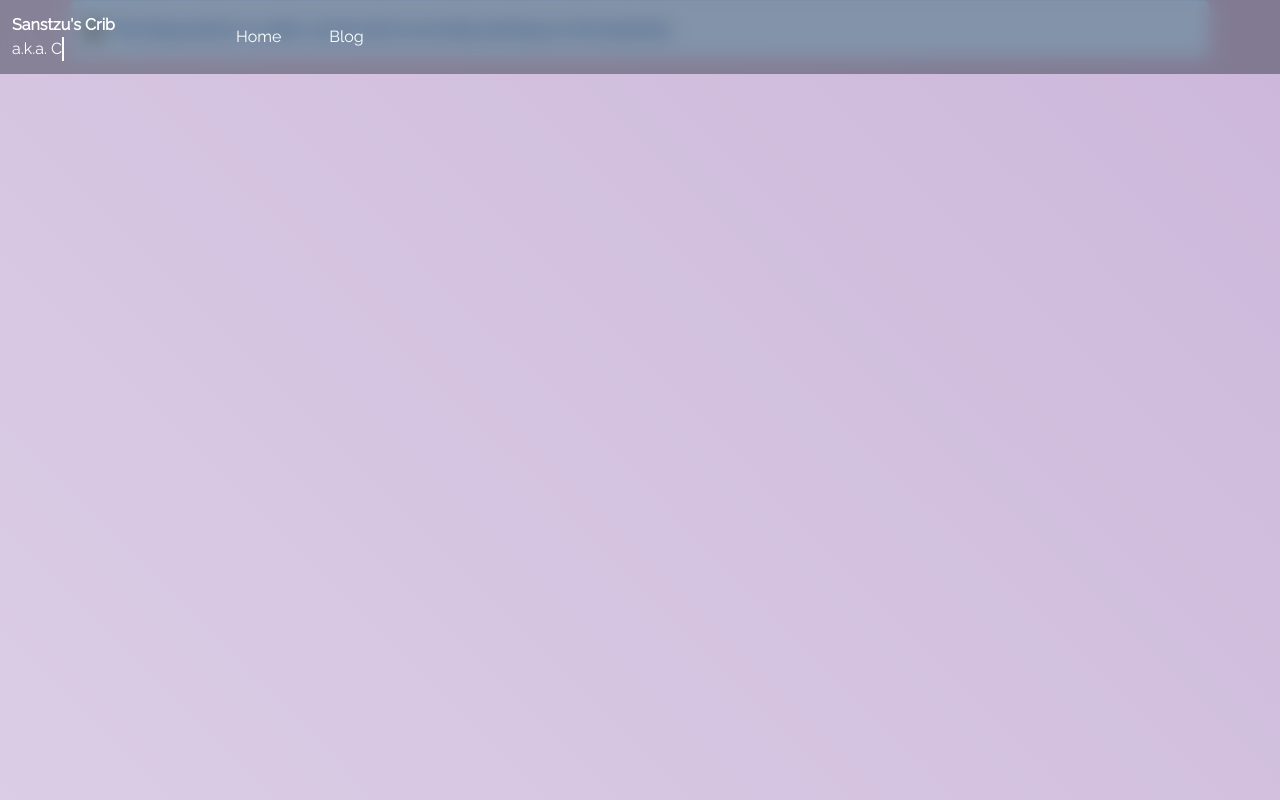
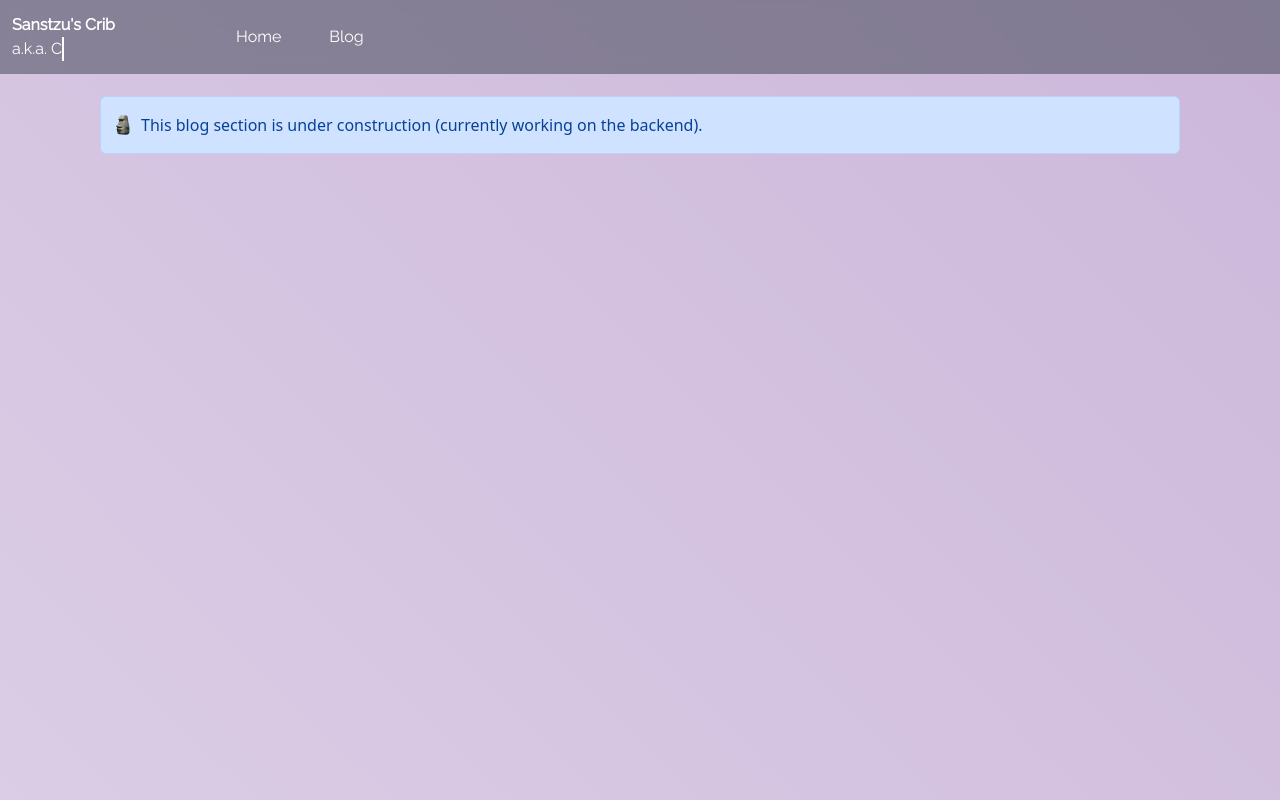
Before and after one commit to sanstzu/personal-website, a React (Create React App) app: page /blog in a window 1280 px wide. Built offline with nearby package versions, Linux system fonts and the light colour scheme.

Commit message:
fixes blog page

```diff
--- a/src/components/Blog/index.js
+++ b/src/components/Blog/index.js
@@ -2,9 +2,13 @@ import * as React from 'react';
 
 export default function Blog(props) {
     return (
-        <div class="alert alert-primary container-sm w-100" role="alert">
-        <img src="emoji_moyai.png" className="bi flex-shrink-0 me-2 emoji" alt="moyai emoji"/>
-            This blog section is under construction (currently working on the backend).
+        <div className="w-100 d-flex flex-column align-items-center">
+            <div className="main-body">
+                <div class="alert alert-primary container-sm w-100" role="alert">
+                    <img src="emoji_moyai.png" className="bi flex-shrink-0 me-2 emoji" alt="moyai emoji"/>
+                    This blog section is under construction (currently working on the backend).
+                </div>
+            </div>
         </div>
     );
 }
--- a/src/scss/custom.scss
+++ b/src/scss/custom.scss
@@ -132,9 +132,7 @@ img.emoji {
   }
 
 // Main page:
-.landing {
-    height: 100vh;
-}
+
 
 // Example: Hide starting at `min-width: 0`, and then show at the `sm` breakpoint
 .card-image {
@@ -143,6 +141,15 @@ img.emoji {
 }
 
 // Main body
+
+.main-body:nth-child(1) > :not(.landing) {
+    margin-top:6rem;
+}
+
+.landing {
+
+    height: 100vh;
+}
 
 @media (min-width: 1080px){
     .main-body {
```
